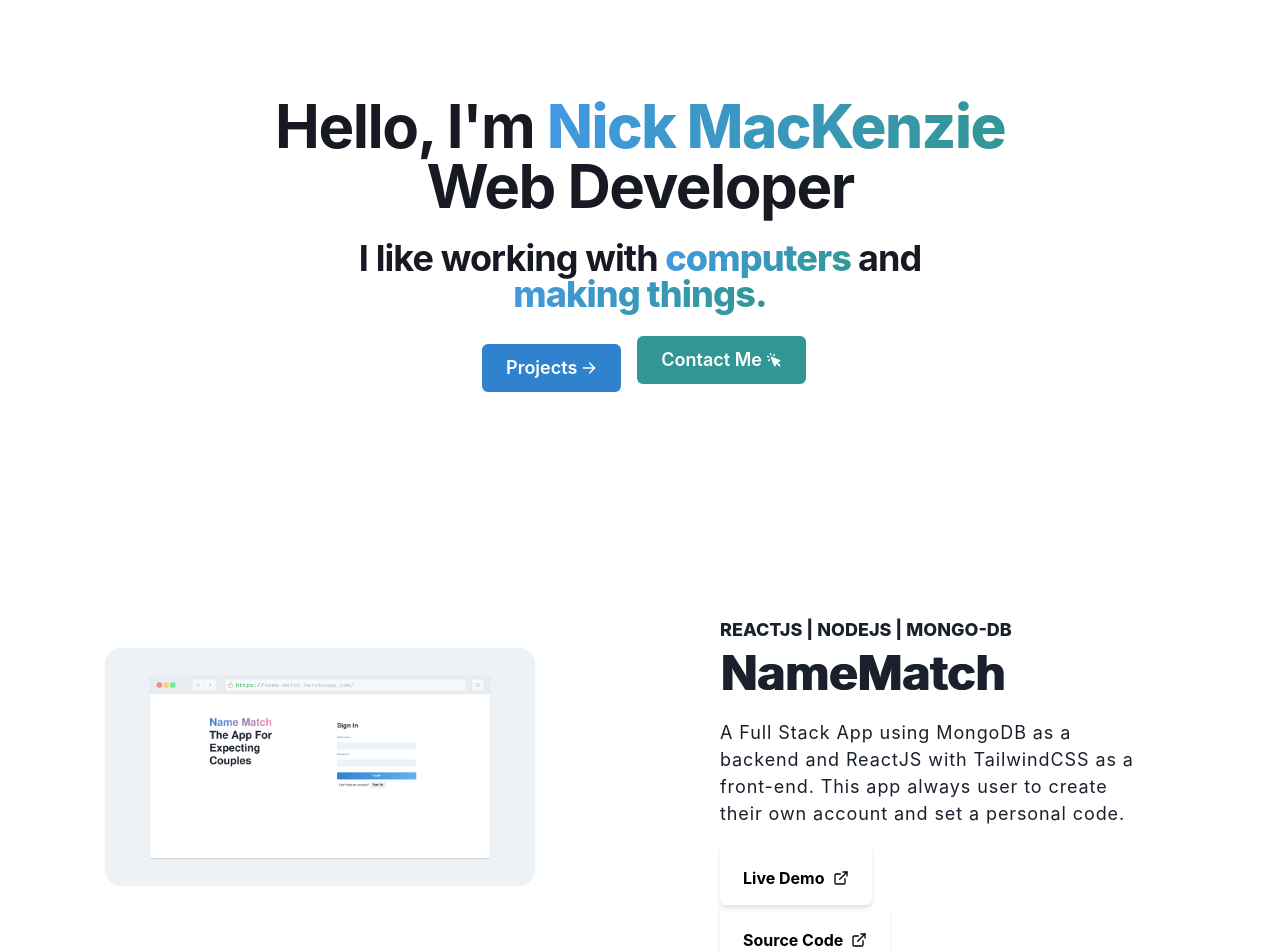
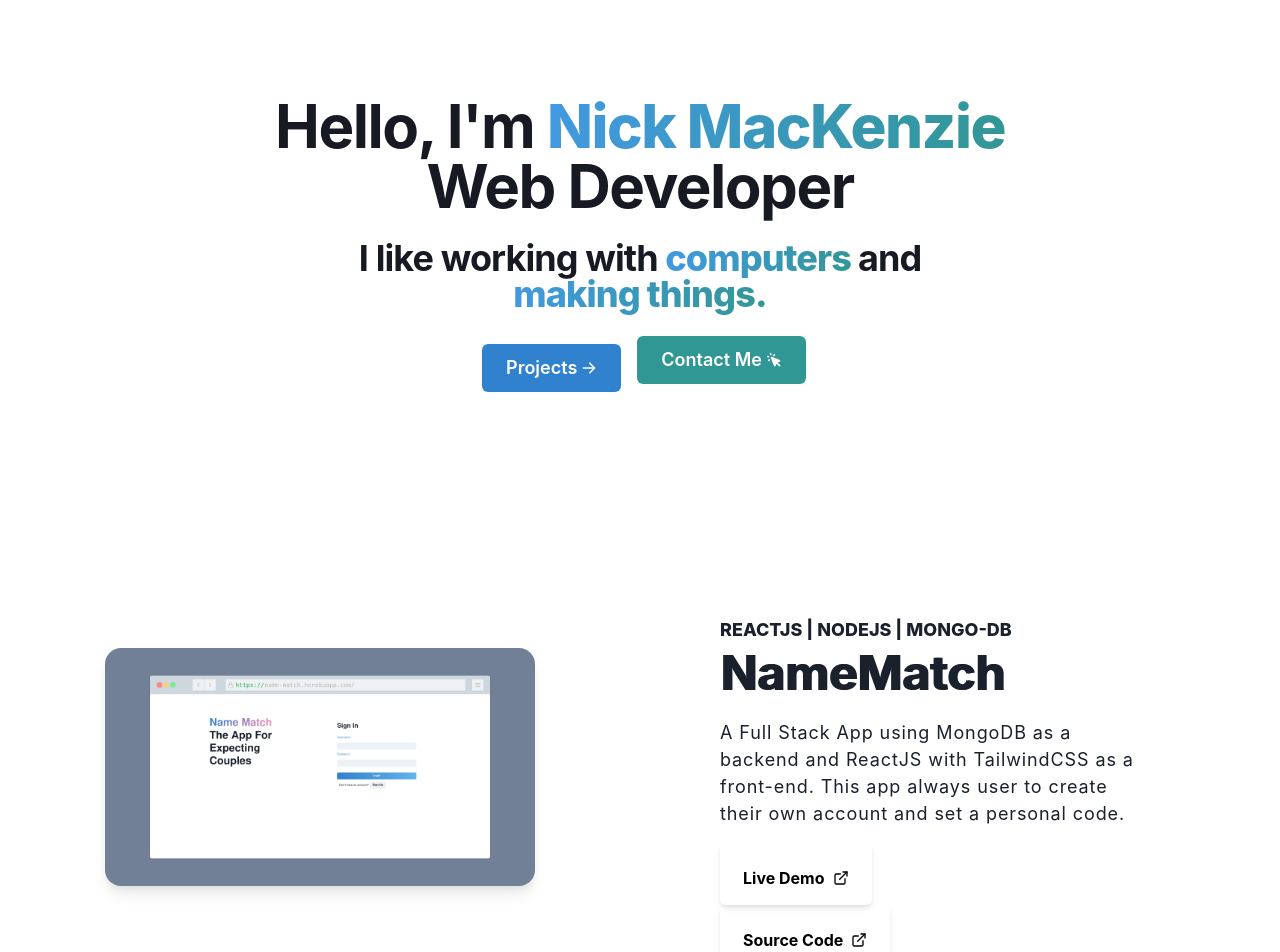
Before and after one commit to nickmackenzie/nick.dev, a Next.js app: page / in a window 1280 px wide. Shown: the top 952 px of the page. Built offline with nearby package versions, Linux system fonts and the light colour scheme.

Commit message:
png switcch

```diff
--- a/components/AlternativeReverse.js
+++ b/components/AlternativeReverse.js
@@ -42,9 +42,10 @@ export default function AlternativeReverse(props) {
             alt="3 women looking at a laptop"
             w="auto"
             h="auto"
-            bg="gray.100"
+            bg="gray.500"
             loading="lazy"
             rounded="2xl"
+            shadow="lg"
           />
         </Box>{" "}
       </Flex>
--- a/pages/index.js
+++ b/pages/index.js
@@ -27,7 +27,7 @@ export default function Home() {
 
       <LandingText></LandingText>
       <AlternativeReverse
-        image="/images/namematch.svg"
+        image="/images/namematch.png"
         description="A Full Stack App using MongoDB as a backend and ReactJS with
             TailwindCSS as a front-end. This app always user to create their own
             account and set a personal code."
```
Also changed, not shown: public/images/namematch.png (added).
